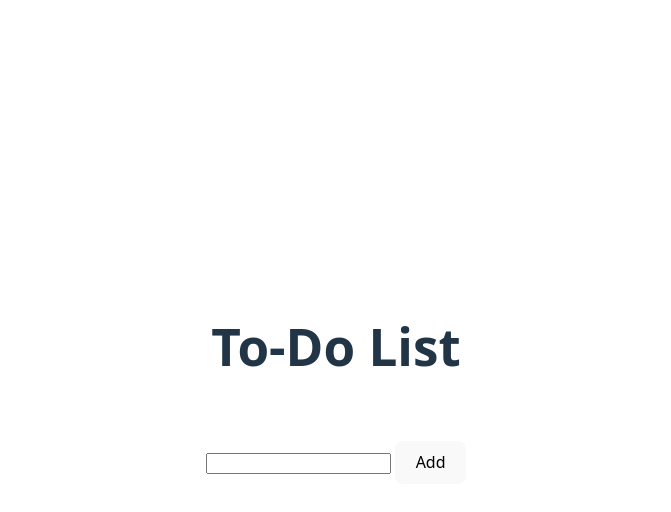
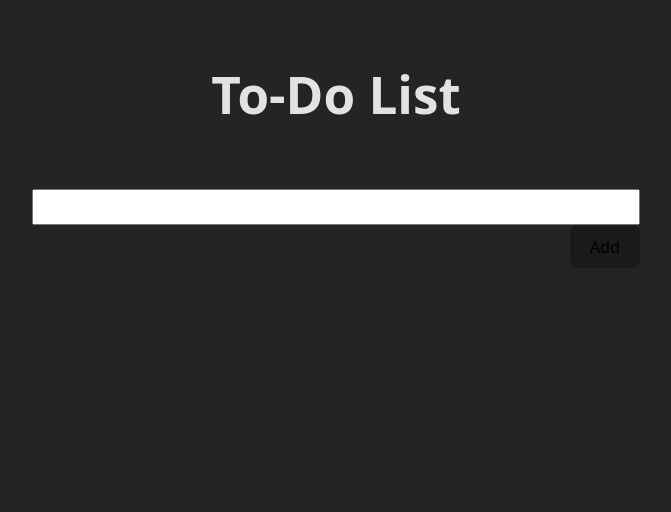
Before and after one commit to cfagan88/taskListSvelte, a Svelte app: page / in a window 1280 px wide. Shown: the top 512 px of the page, without its empty margins (304-975 px from the left). Built offline with nearby package versions, Linux system fonts and the light colour scheme.

Commit message:
Add basic styling

```diff
--- a/src/App.svelte
+++ b/src/App.svelte
@@ -7,10 +7,8 @@
 
   <div class="card">
     <TasksForm />
-    <!-- where does taskform name come from? not exported in component? -->
   </div>
 </main>
 
 <style>
-
 </style>
--- a/src/app.css
+++ b/src/app.css
@@ -13,19 +13,9 @@
   -moz-osx-font-smoothing: grayscale;
 }
 
-a {
-  font-weight: 500;
-  color: #646cff;
-  text-decoration: inherit;
-}
-a:hover {
-  color: #535bf2;
-}
-
 body {
   margin: 0;
   display: flex;
-  place-items: center;
   min-width: 320px;
   min-height: 100vh;
 }
@@ -64,16 +54,3 @@ button:focus,
 button:focus-visible {
   outline: 4px auto -webkit-focus-ring-color;
 }
-
-@media (prefers-color-scheme: light) {
-  :root {
-    color: #213547;
-    background-color: #ffffff;
-  }
-  a:hover {
-    color: #747bff;
-  }
-  button {
-    background-color: #f9f9f9;
-  }
-}
--- a/src/components/tasks-form.svelte
+++ b/src/components/tasks-form.svelte
@@ -2,5 +2,18 @@
   <label>
     <input name="newTask" />
   </label>
+  <div class="button-container">
   <button>Add</button>
+    </div>
 </form>
+
+<style>
+ input {
+  height: 30px;
+  width: 600px;
+ }
+ .button-container {
+  display: flex;
+  justify-content: end;
+ }
+</style>
```
